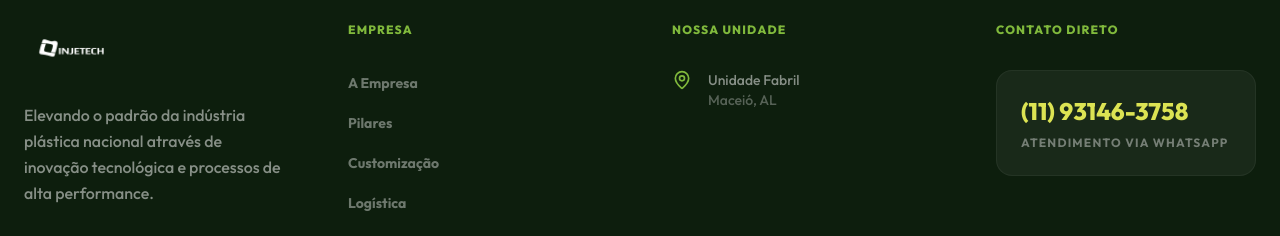
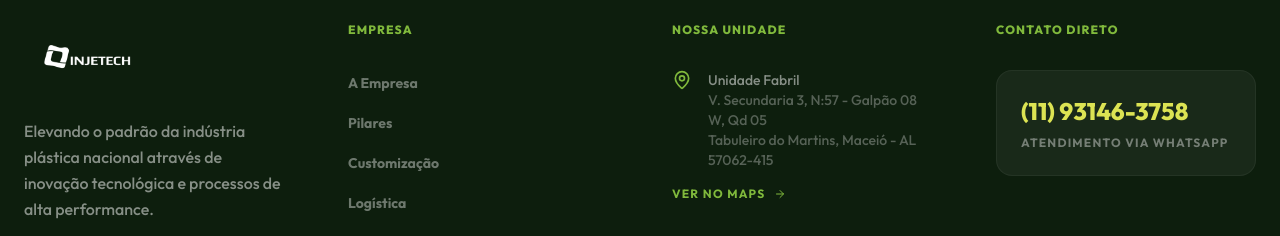
Before and after one commit to jjulioCsar/site-injetech, a React (Vite) app: page / in a window 1280 px wide. Shown: the part 6241-6477 px from the top of the page. Built offline with nearby package versions, Linux system fonts and the light colour scheme.

Commit message:
fix: logos maiores, mapa fixo na localizacao exata, footer com endereco completo e link unificado

```diff
--- a/src/App.tsx
+++ b/src/App.tsx
@@ -3,6 +3,7 @@ import { motion, useScroll, useTransform, AnimatePresence } from 'motion/react';
 import { Factory, Settings, Cpu, Package, ArrowRight, Phone, Mail, MapPin, Menu, X, Play, Truck, Map, Users, CheckCircle2, ShieldCheck, Globe, Instagram, Linkedin, MessageCircle } from 'lucide-react';
 
 const WHATSAPP_URL = 'https://wa.me/5511931463758?text=' + encodeURIComponent('Olá! Vim pelo site da Injetech e gostaria de saber mais sobre as soluções em injeção plástica.');
+const MAPS_URL = 'https://maps.app.goo.gl/7ETQvJJ1ZzDQsen58';
 
 export default function App() {
   const [isScrolled, setIsScrolled] = useState(false);
@@ -50,7 +51,7 @@ export default function App() {
             <img
               src="/logo.png"
               alt="Injetech Logo"
-              className={`h-9 md:h-11 w-auto transition-all duration-500 scale-110 ${
+              className={`h-12 md:h-14 w-auto transition-all duration-500 ${
                 isScrolled || mobileMenuOpen ? 'brightness-100' : 'brightness-0 invert'
               }`}
             />
@@ -444,7 +445,7 @@ export default function App() {
                 <MapPin className="w-10 h-10 text-brand-primary mb-6" />
                 <h4 className="text-xl font-extrabold text-brand-dark mb-2">Unidade Fabril</h4>
                 <p className="text-slate-600 font-medium mb-6">V. Secundaria 3, N:57 - Galpão 08 W, Qd 05 - Tabuleiro do Martins, Maceió - AL, 57062-415</p>
-                <a href="https://maps.app.goo.gl/7ETQvJJ1ZzDQsen58" target="_blank" rel="noopener noreferrer" className="inline-flex items-center gap-2 text-brand-primary font-bold hover:gap-4 transition-all uppercase text-xs tracking-widest">
+                <a href={MAPS_URL} target="_blank" rel="noopener noreferrer" className="inline-flex items-center gap-2 text-brand-primary font-bold hover:gap-4 transition-all uppercase text-xs tracking-widest">
                   Ver no Google Maps <ArrowRight className="w-4 h-4" />
                 </a>
               </div>
@@ -457,7 +458,7 @@ export default function App() {
 
             <div className="lg:col-span-2 h-[500px] rounded-[3rem] overflow-hidden shadow-2xl border-8 border-slate-50 relative group">
               <iframe
-                src="https://www.google.com/maps/embed?pb=!1m18!1m12!1m3!1d31517.9103348633!2d-35.8016463!3d-9.5636048!2m3!1f0!2f0!3f0!3m2!1i1024!2i768!4f13.1!3m3!1m2!1s0x70149021e102941%3A0x6b774612b774640!2sTabuleiro%20do%20Martins%2C%20Macei%C3%B3%20-%20AL!5e0!3m2!1spt-BR!2sbr!4v1700000000000!5m2!1spt-BR!2sbr"
+                src="https://www.google.com/maps/embed?pb=!1m18!1m12!1m3!1d3933.5!2d-35.7577!3d-9.5899!2m3!1f0!2f0!3f0!3m2!1i1024!2i768!4f13.1!3m3!1m2!1s0x70149021e102941%3A0x6b774612b774640!2sV.%20Secundaria%203%2C%2057%20-%20Tabuleiro%20do%20Martins%2C%20Macei%C3%B3%20-%20AL%2C%2057062-415!5e0!3m2!1spt-BR!2sbr!4v1700000000000!5m2!1spt-BR!2sbr"
                 width="100%"
                 height="100%"
                 style={{ border: 0 }}
@@ -465,7 +466,16 @@ export default function App() {
                 loading="lazy"
                 className="grayscale transition-all duration-700 group-hover:grayscale-0"
               ></iframe>
-              <div className="absolute inset-0 pointer-events-none border-[20px] border-white/10" />
+              <a
+                href={MAPS_URL}
+                target="_blank"
+                rel="noopener noreferrer"
+                className="absolute inset-0 z-10 flex items-center justify-center opacity-0 group-hover:opacity-100 transition-opacity duration-300 bg-brand-dark/20"
+              >
+                <span className="px-6 py-3 bg-white rounded-full font-bold text-brand-dark text-sm shadow-xl flex items-center gap-2">
+                  <MapPin className="w-4 h-4 text-brand-primary" /> Abrir no Google Maps
+                </span>
+              </a>
             </div>
           </div>
         </div>
@@ -594,7 +604,7 @@ export default function App() {
               <img
                 src="/logo.png"
                 alt="Injetech Logo"
-                className="h-12 w-auto brightness-0 invert opacity-100 mb-8"
+                className="h-16 w-auto brightness-0 invert opacity-100 mb-8"
               />
               <p className="text-white/50 leading-relaxed mb-8 font-medium">
                 Elevando o padrão da indústria plástica nacional através de inovação tecnológica e processos de alta performance.
@@ -625,12 +635,17 @@ export default function App() {
 
             <div id="contato">
               <h4 className="text-brand-primary font-black uppercase tracking-widest text-xs mb-8">Nossa Unidade</h4>
-              <ul className="space-y-6 text-white/50 text-sm font-medium">
-                <li className="flex gap-4">
-                  <MapPin className="w-5 h-5 text-brand-primary flex-shrink-0" />
-                  <span>Unidade Fabril<br/><span className="text-white/30">Maceió, AL</span></span>
-                </li>
-              </ul>
+              <a href={MAPS_URL} target="_blank" rel="noopener noreferrer" className="block group">
+                <ul className="space-y-4 text-white/50 text-sm font-medium">
+                  <li className="flex gap-4">
+                    <MapPin className="w-5 h-5 text-brand-primary flex-shrink-0" />
+                    <span>Unidade Fabril<br/><span className="text-white/30 group-hover:text-brand-primary transition-colors">V. Secundaria 3, N:57 - Galpão 08 W, Qd 05<br/>Tabuleiro do Martins, Maceió - AL<br/>57062-415</span></span>
+                  </li>
+                </ul>
+                <span className="inline-flex items-center gap-2 text-brand-primary font-bold mt-4 text-xs uppercase tracking-widest group-hover:gap-4 transition-all">
+                  Ver no Maps <ArrowRight className="w-3 h-3" />
+                </span>
+              </a>
             </div>
 
             <div>
```
